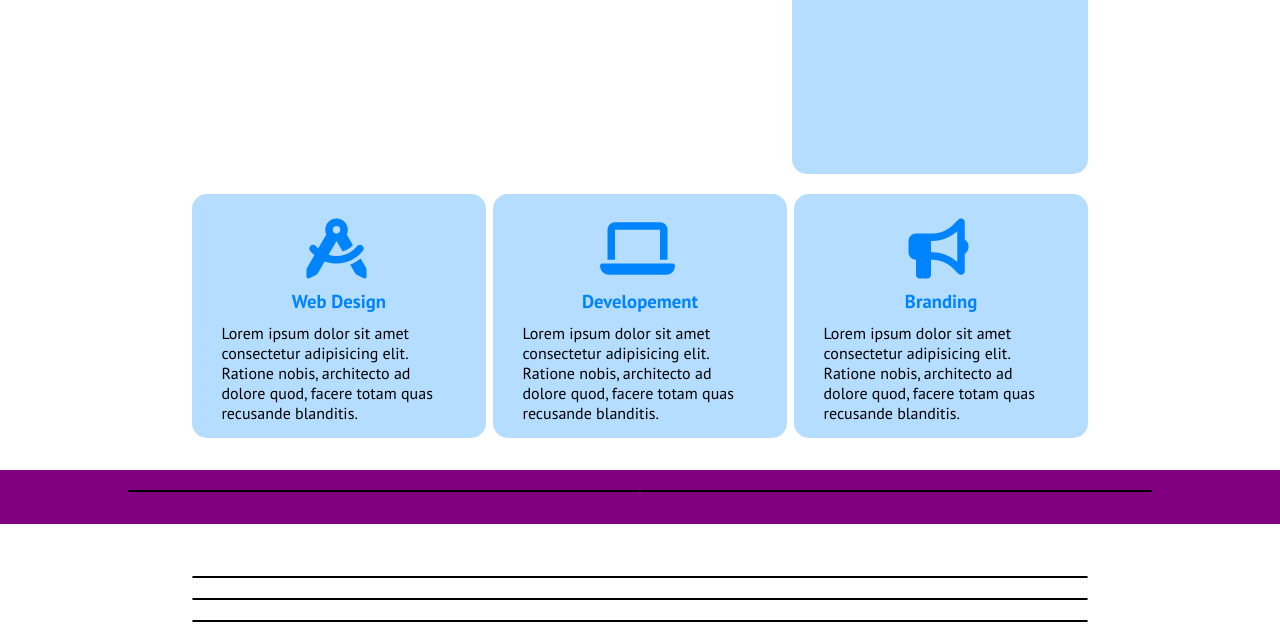
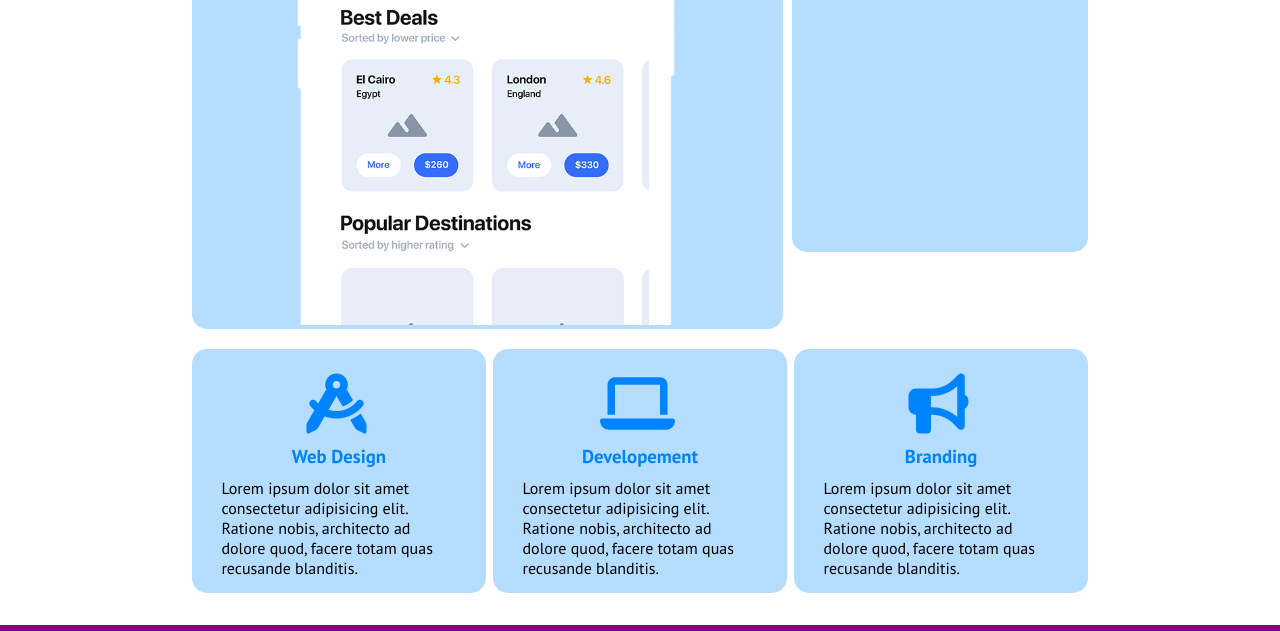
Before and after one commit to GiuseppeLanucara/htmlcss-responsive-layout, a plain HTML site: page index.html in a window 1280 px wide. Shown: the part 469-1100 px from the top of the page. Drawn offline with Linux system fonts and the light colour scheme; a web font is replaced by a local one.

Commit message:
img aggiunta

```diff
--- a/index.html
+++ b/index.html
@@ -44,6 +44,7 @@
                                 <h3>Get a demo application</h3>
                                 <p>Lorem ipsum dolor sit amet consectetur adipisicing elit. Ratione nobis, architecto ad dolore quod, facere totam quas recusande blanditis.</p>
                                 <a href="" class="button"><i class="fa-brands fa-apple"></i>App Store</a>
+                                <img src="img/phone.png" alt="">
                             </div>
                         </div>
                         <div class="col color colbig2">
```
